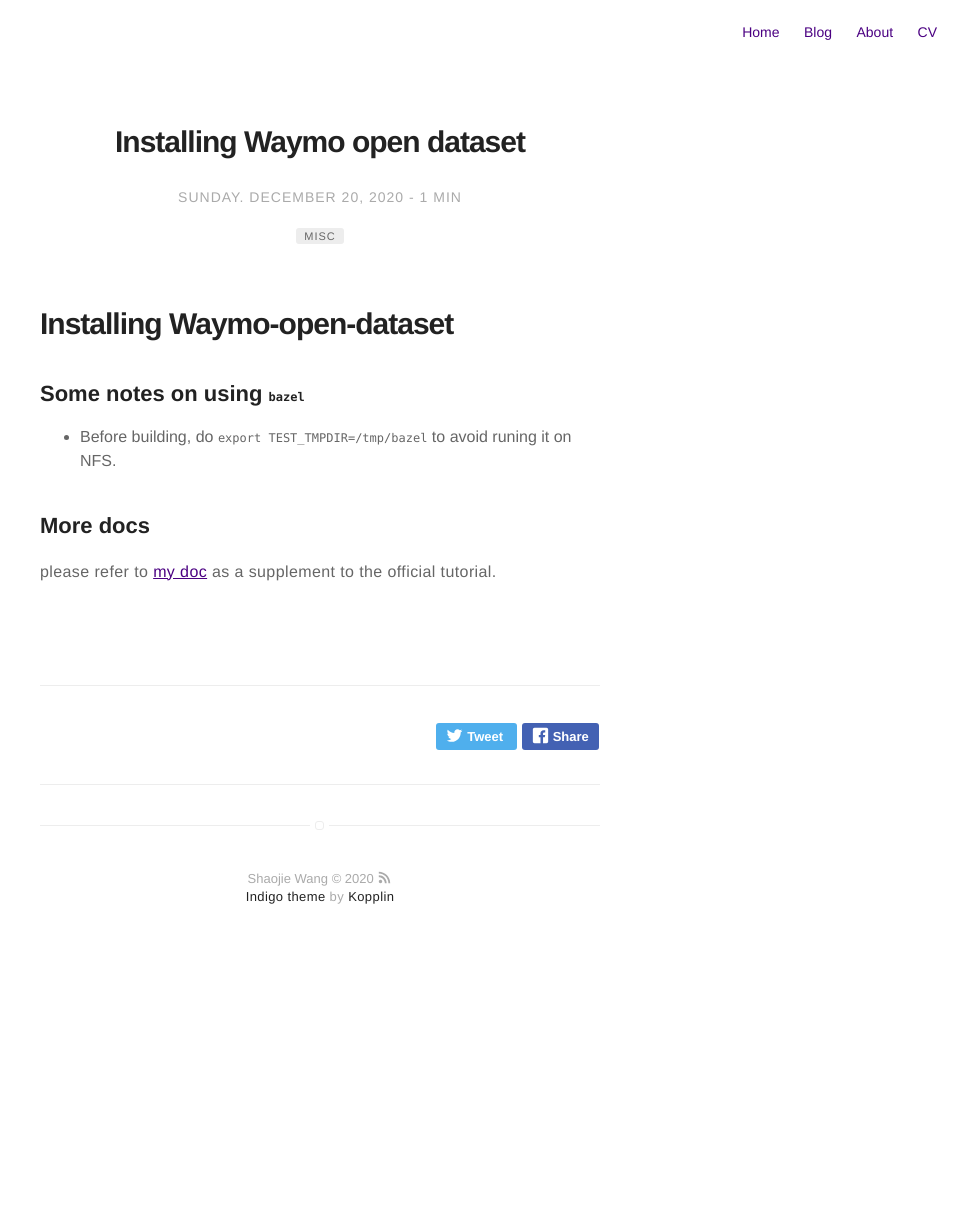
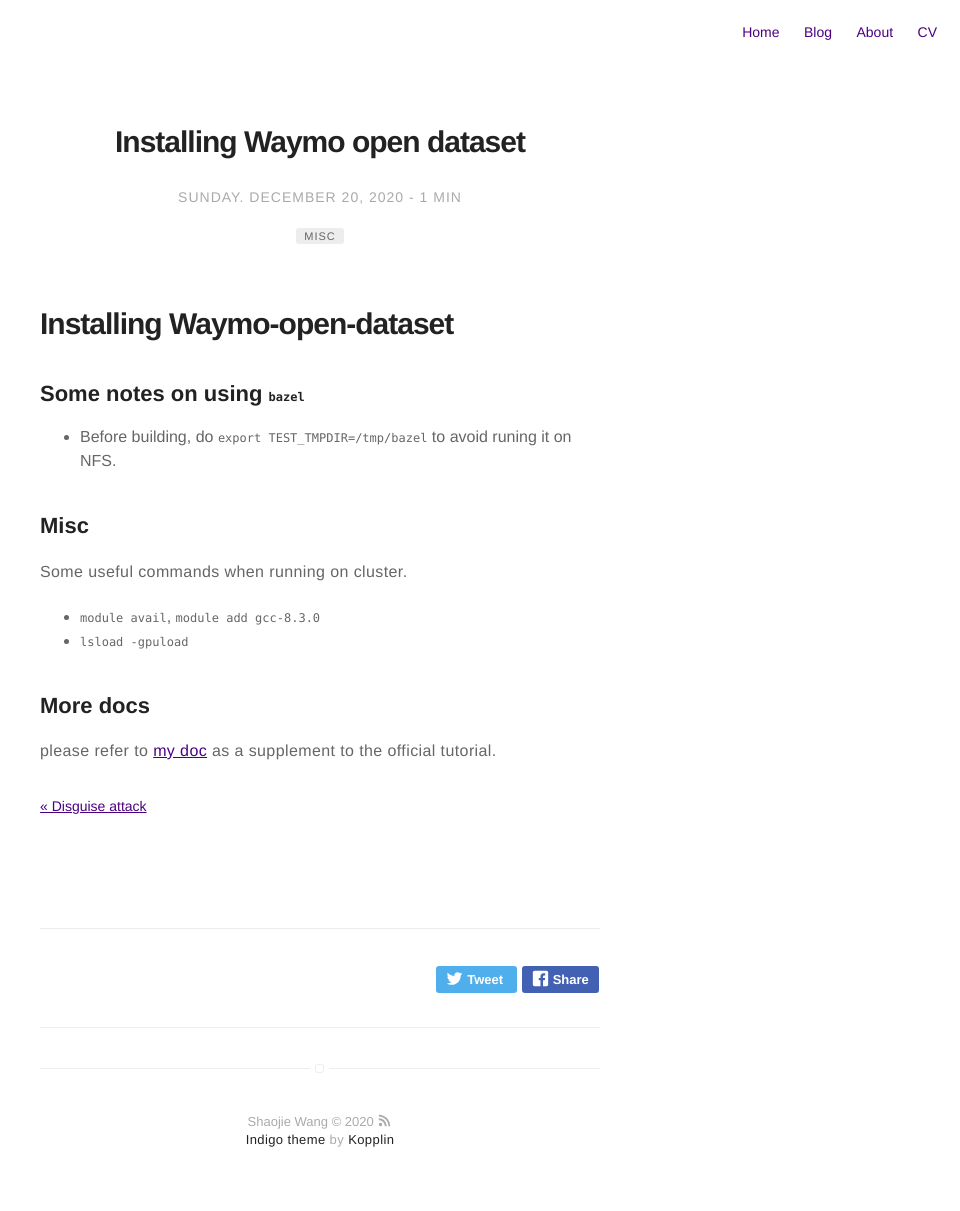
Before and after one commit to Jossome/jossome.github.io, a Jekyll site: the page built from _posts/2020-12-20-waymo-config.markdown, in a window 1280 px wide. Shown: the whole page, without its empty margins (320-1280 px from the left). Built offline with Jekyll 4.4.1, drawn with Linux system fonts in a browser that asks for light colours; before the commit the page ends 968 px from its top, so only the background shows below that.

Commit message:
Update 2020-12-20-waymo-config.markdown

```diff
--- a/_posts/2020-12-20-waymo-config.markdown
+++ b/_posts/2020-12-20-waymo-config.markdown
@@ -17,5 +17,10 @@ externalLink: false
 ## Some notes on using `bazel`
 - Before building, do `export TEST_TMPDIR=/tmp/bazel` to avoid runing it on NFS.
 
+## Misc
+Some useful commands when running on cluster.
+- `module avail`, `module add gcc-8.3.0`
+- `lsload -gpuload`
+
 ## More docs
 please refer to [my doc](https://github.com/Jossome/Waymo-open-dataset-document) as a supplement to the official tutorial.
```
Also changed, not shown: other parts of _posts/2020-12-20-waymo-config.markdown (+1 -1 lines).
